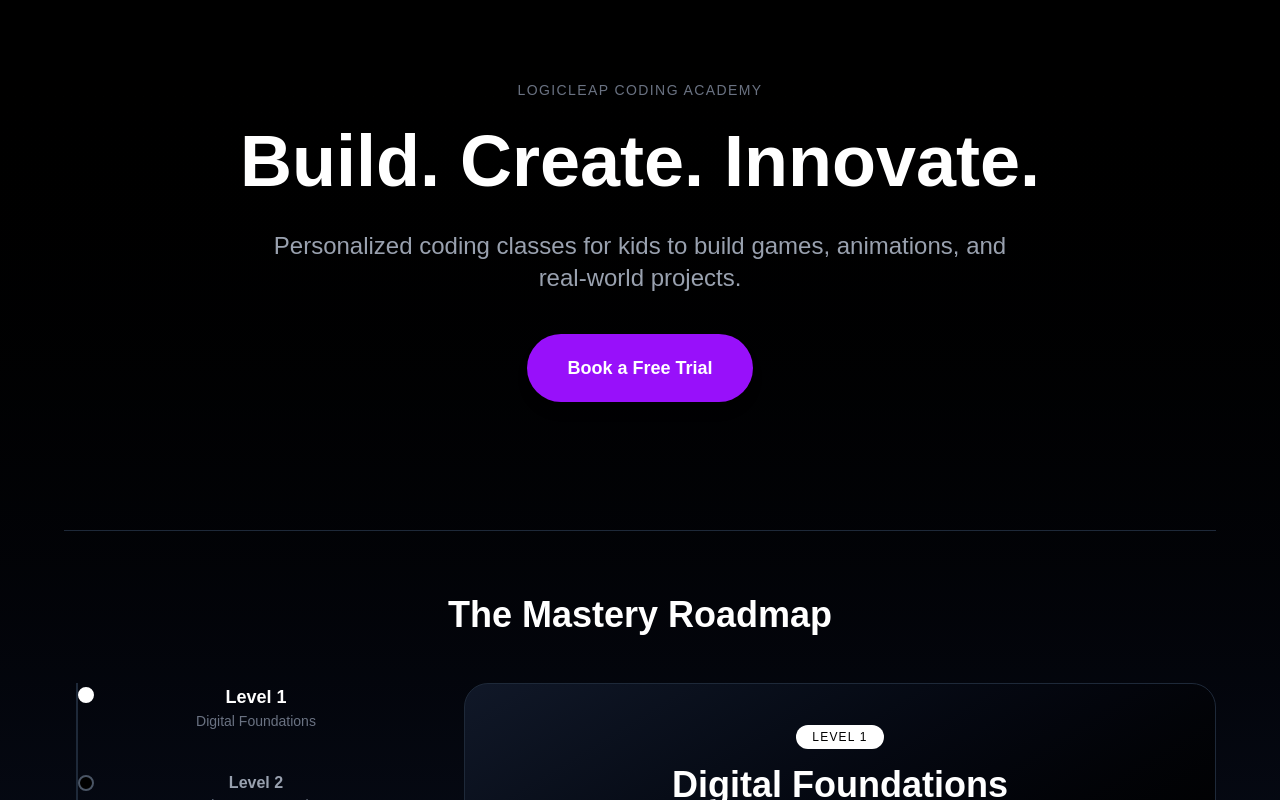
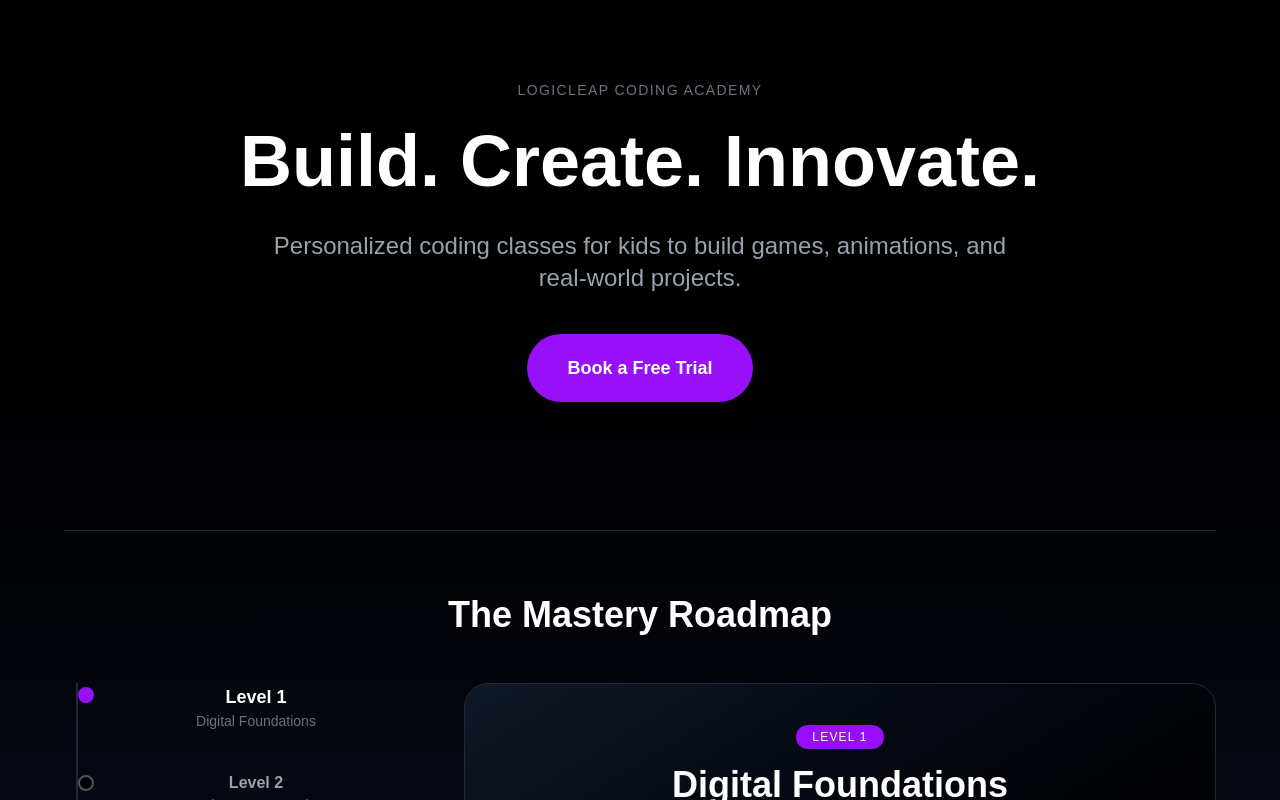
Before and after one commit to srushteesingh/logicleap-platform, a Next.js app: page / in a window 1280 px wide. Shown: the top 800 px of the page. Built offline with nearby package versions, Linux system fonts and the light colour scheme.

Commit message:
Add purple accent to roadmap active state

```diff
--- a/app/page.tsx
+++ b/app/page.tsx
@@ -118,7 +118,7 @@ export default function Home() {
                   <div
                     className={`absolute -left-[18px] top-1 w-4 h-4 rounded-full border-2 transition ${
                       activeLevel === level.id
-                        ? "bg-white border-white"
+                        ? "bg-purple-600 border-purple-600"
                         : "bg-black border-gray-600 group-hover:border-white"
                     }`}
                   ></div>
@@ -151,7 +151,7 @@ export default function Home() {
                   className="p-10 border border-gray-800 rounded-3xl bg-gradient-to-br from-gray-900 to-black transition-all duration-300"
                 >
                   {/* Level Badge */}
-                  <span className="inline-block px-4 py-1 text-xs uppercase tracking-widest bg-white text-black rounded-full mb-4">
+                  <span className="inline-block px-4 py-1 text-xs uppercase tracking-widest bg-purple-600 text-white rounded-full mb-4">
                     Level {level.id}
                   </span>
 
```
